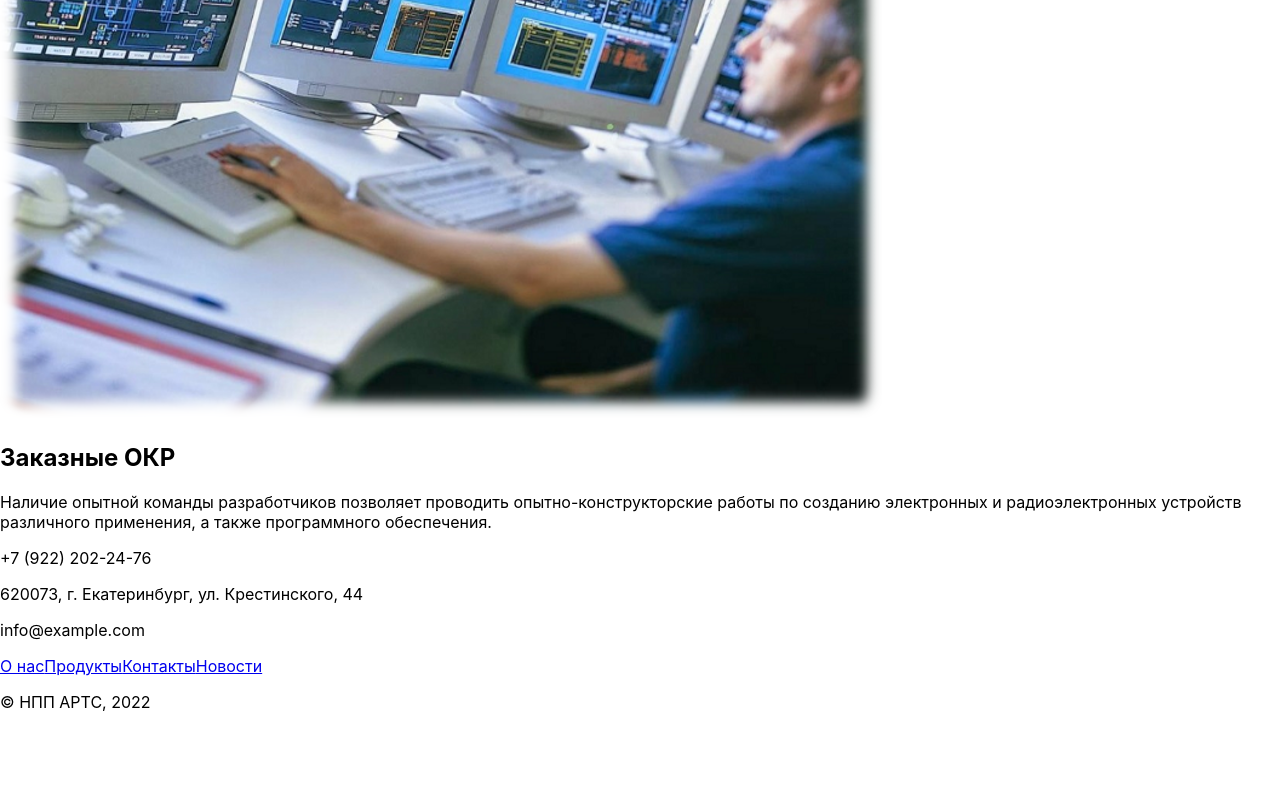
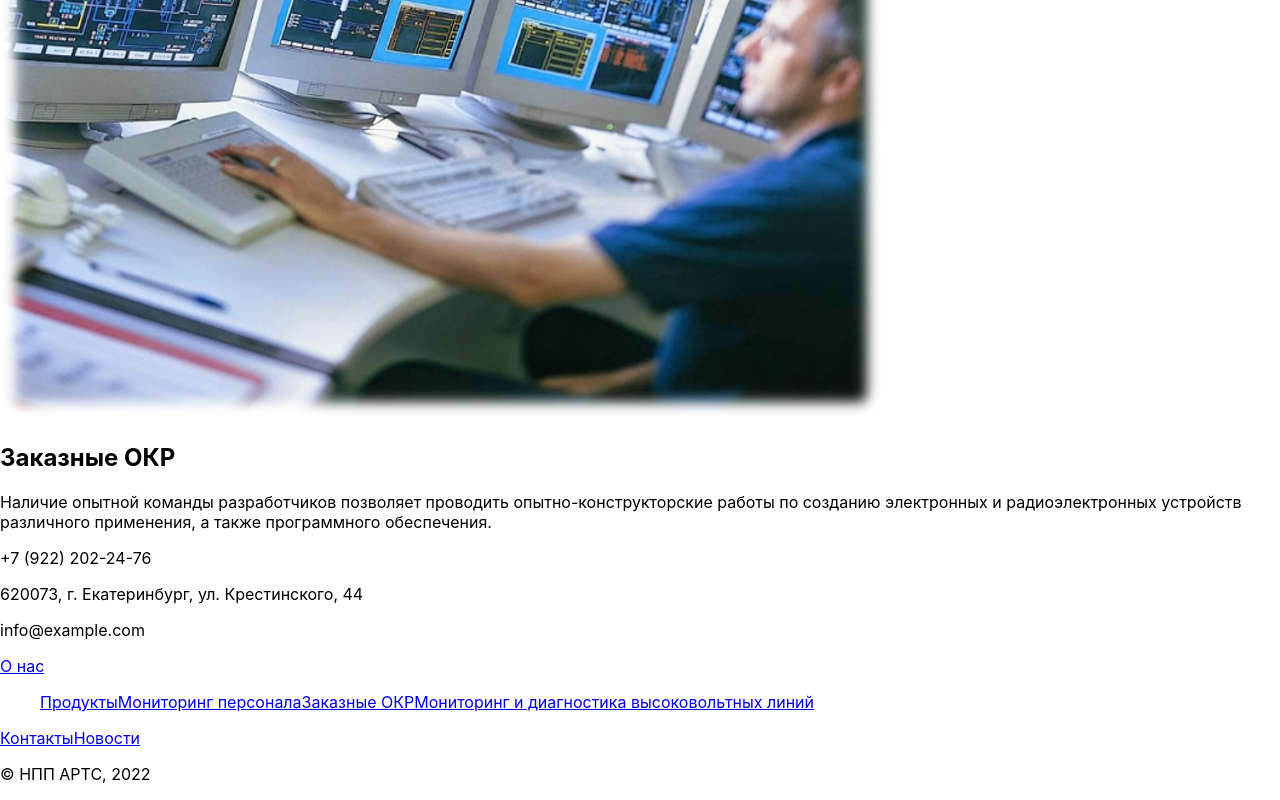
Before and after one commit to Andr-Den/arts, a React (Create React App) app: page /okr in a window 1280 px wide. Shown: the part 638-1438 px from the top of the page. Before the commit the page ends 1366 px from the top, so only its background shows below. Built offline with nearby package versions, Linux system fonts and the light colour scheme.

Commit message:
add new links in footer

```diff
--- a/src/blocks/footer/footer.css
+++ b/src/blocks/footer/footer.css
@@ -1,5 +1,4 @@
 .footer {
-  /* background-color: rgba(0, 0, 0, .5); */
   background-color: #eceff1;
   width: 100%;
   font-weight: 400;
@@ -28,12 +27,12 @@
 
 .footer__links {
   text-decoration: none;
-  /* color: #ffffff; */
   color: #000000;
+  margin: 0;
+  font-weight: 500;
 }
 
 .footer__links:hover {
-  /* color: rgb(10, 96, 254); */
   color: rgba(143, 181, 57, 1);
 }
 
@@ -46,8 +45,9 @@
 }
 
 .footer__copyright {
-  /* color: #ffffff; */
   color: #000000;
+  margin: 0;
+  font-size: 16px;
 }
 
 .contact__container {
@@ -92,3 +92,28 @@
   flex-direction: column;
   gap: 40px;
 }
+
+.footer__drop-links {
+  display: flex;
+  flex-direction: column;
+  margin: 0;
+  padding: 0;
+}
+
+.footer__nav {
+  display: grid;
+  grid-template-columns: repeat(4, 200px);
+  font-size: 16px;
+  gap: 30px;
+}
+
+.footer__link {
+  font-size: 14px;
+  margin-top: 20px;
+  text-decoration: none;
+  color: #000000;
+}
+
+.footer__link:hover {
+  color: rgba(143, 181, 57, 1);
+}
--- a/src/components/footer/Footer.js
+++ b/src/components/footer/Footer.js
@@ -1,4 +1,19 @@
 import React from 'react';
+
+const products = [
+  {
+    name: 'Мониторинг персонала',
+    to: '/monitoring-person'
+  },
+  {
+    name: 'Заказные ОКP',
+    to: '/okr'
+  },
+  {
+    name: 'Мониторинг и диагностика высоковольтных линий',
+    to: '/monitoring-lines'
+  },
+];
 
 const navMenu = [
   {
@@ -30,10 +45,16 @@ function Footer({page, container_className, footer_className}) {
           <p className="contact__email">info@example.com</p>
         </div>
       </div>
-       <nav className="header__nav">
-        {navMenu.map(({name, to}) => (
-          <a href={to} className="footer__links" key={name}>{name}</a>
-        ))}
+       <nav className="footer__nav">
+          <a href='/about-us' className="footer__links">О нас</a>
+          <ul className="footer__drop-links">
+            <a href='/products' className="footer__links">Продукты</a>
+            <a href="/monitoring-person" className="footer__link">Мониторинг персонала</a>
+            <a href="/okr" className="footer__link">Заказные ОКP</a>
+            <a href="/monitoring-lines" className="footer__link">Мониторинг и диагностика высоковольтных линий</a>
+          </ul>
+            <a href='/contacts' className="footer__links">Контакты</a>
+            <a href='/news' className="footer__links">Новости</a>
       </nav>
       <p class="footer__copyright">&copy; НПП АРТС, 2022</p>
       </div>
```
